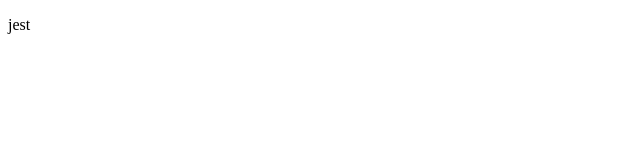
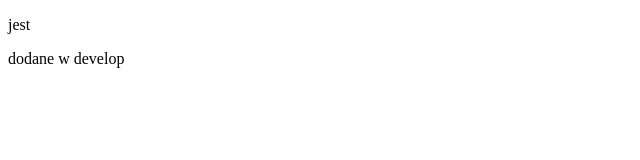
Before and after one commit to kargeb/gitflow-test, a plain HTML site: page index.html in a window 1280 px wide. Shown: the whole page, without its empty margins (0-640 px from the left). Drawn offline with Linux system fonts and the light colour scheme.

Commit message:
fisrt commit on develop branch

```diff
--- a/index.html
+++ b/index.html
@@ -7,5 +7,6 @@
 </head>
 <body>
     <p>jest</p>
+    <p>dodane w develop</p>
 </body>
 </html>
```
